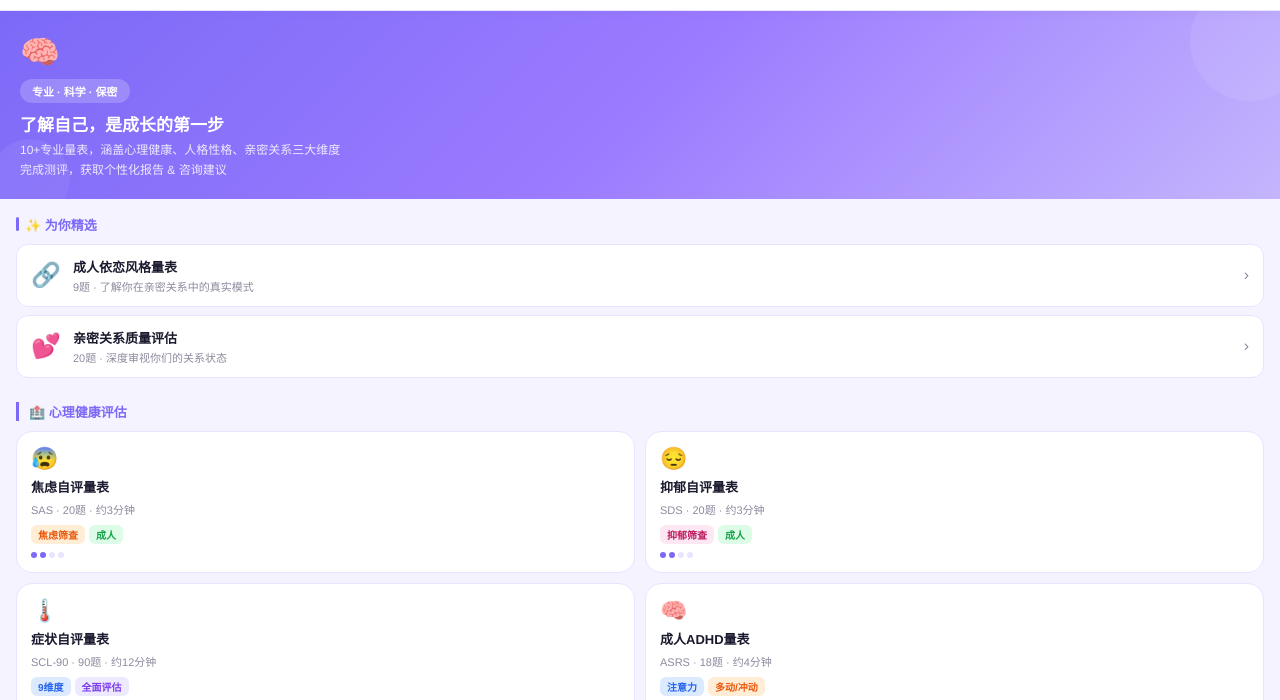
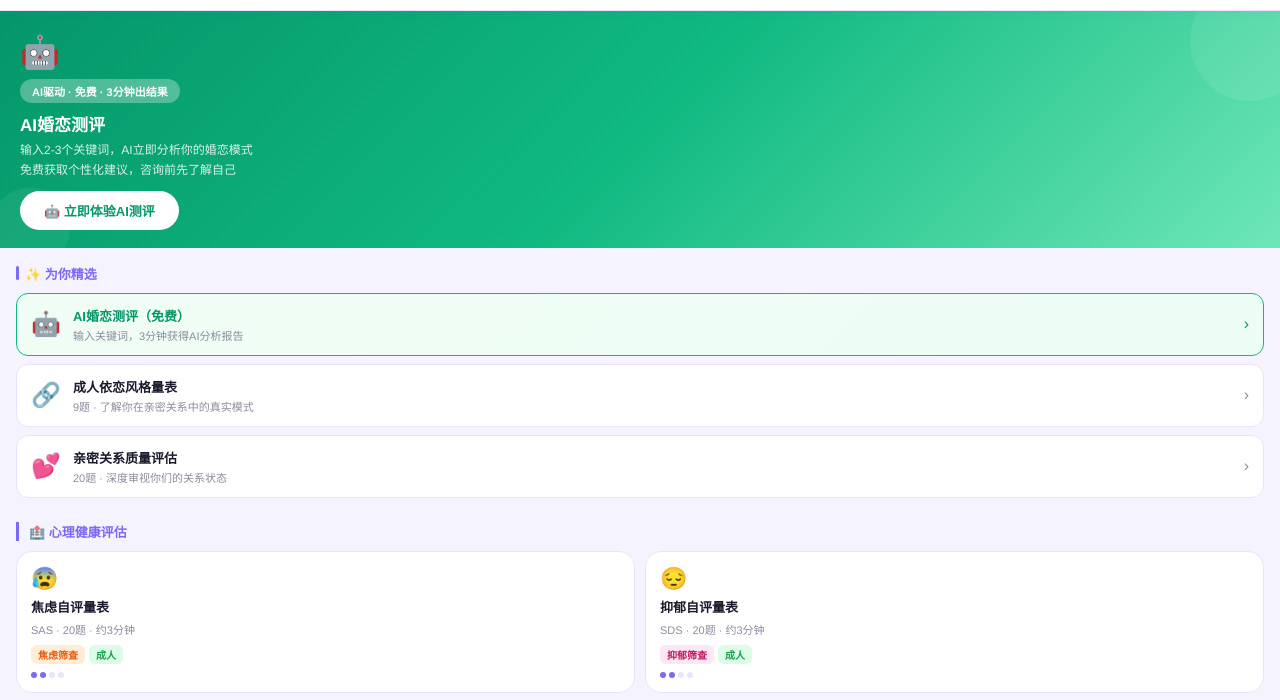
Before and after one commit to wanoukaka/Jasmine-Counseling-Studio, a website: page h5/assessment-new.html in a window 1280 px wide. Shown: the part 54-754 px from the top of the page. Drawn offline with Linux system fonts and the light colour scheme.

Commit message:
feat: 测评页新增AI测评入口（Banner+推荐首位）

```diff
--- a/h5/assessment-new.html
+++ b/h5/assessment-new.html
@@ -196,17 +196,26 @@ body{background:var(--bg);color:var(--text);font-family:'PingFang SC','Helvetica
 ══════════════════════════════════════════ -->
 <div id="page-scale" class="page-section">
   <!-- Banner -->
-  <div class="banner">
-    <span class="banner-icon">🧠</span>
-    <div class="badge">专业 · 科学 · 保密</div>
-    <h2>了解自己，是成长的第一步</h2>
-    <p>10+专业量表，涵盖心理健康、人格性格、亲密关系三大维度<br>完成测评，获取个性化报告 &amp; 咨询建议</p>
+  <div class="banner" style="background:linear-gradient(135deg,#059669 0%,#10b981 50%,#6ee7b7 100%)">
+    <span class="banner-icon">🤖</span>
+    <div class="badge" style="background:rgba(255,255,255,0.3)">AI驱动 · 免费 · 3分钟出结果</div>
+    <h2>AI婚恋测评</h2>
+    <p>输入2-3个关键词，AI立即分析你的婚恋模式<br>免费获取个性化建议，咨询前先了解自己</p>
+    <button onclick="alert('AI测评开发中，敬请期待！')" style="margin-top:10px;background:#fff;color:#059669;border:none;border-radius:50px;padding:10px 24px;font-size:13px;font-weight:700;cursor:pointer">🤖 立即体验AI测评</button>
   </div>
 
   <!-- 为你推荐 -->
   <div class="rec-section">
     <div class="rec-title">✨ 为你精选</div>
     <div class="rec-cards">
+      <div class="rec-card" onclick="alert('AI测评开发中，敬请期待！')" style="border-color:#10b981;background:linear-gradient(135deg,#f0fdf4,#ecfdf5)">
+        <div class="rec-emoji">🤖</div>
+        <div class="rec-info">
+          <div class="rec-name" style="color:#059669">AI婚恋测评（免费）</div>
+          <div class="rec-desc">输入关键词，3分钟获得AI分析报告</div>
+        </div>
+        <div class="rec-arrow" style="color:#059669">›</div>
+      </div>
       <div class="rec-card" onclick="gateAndStart('ecr')">
         <div class="rec-emoji">🔗</div>
         <div class="rec-info">
```
